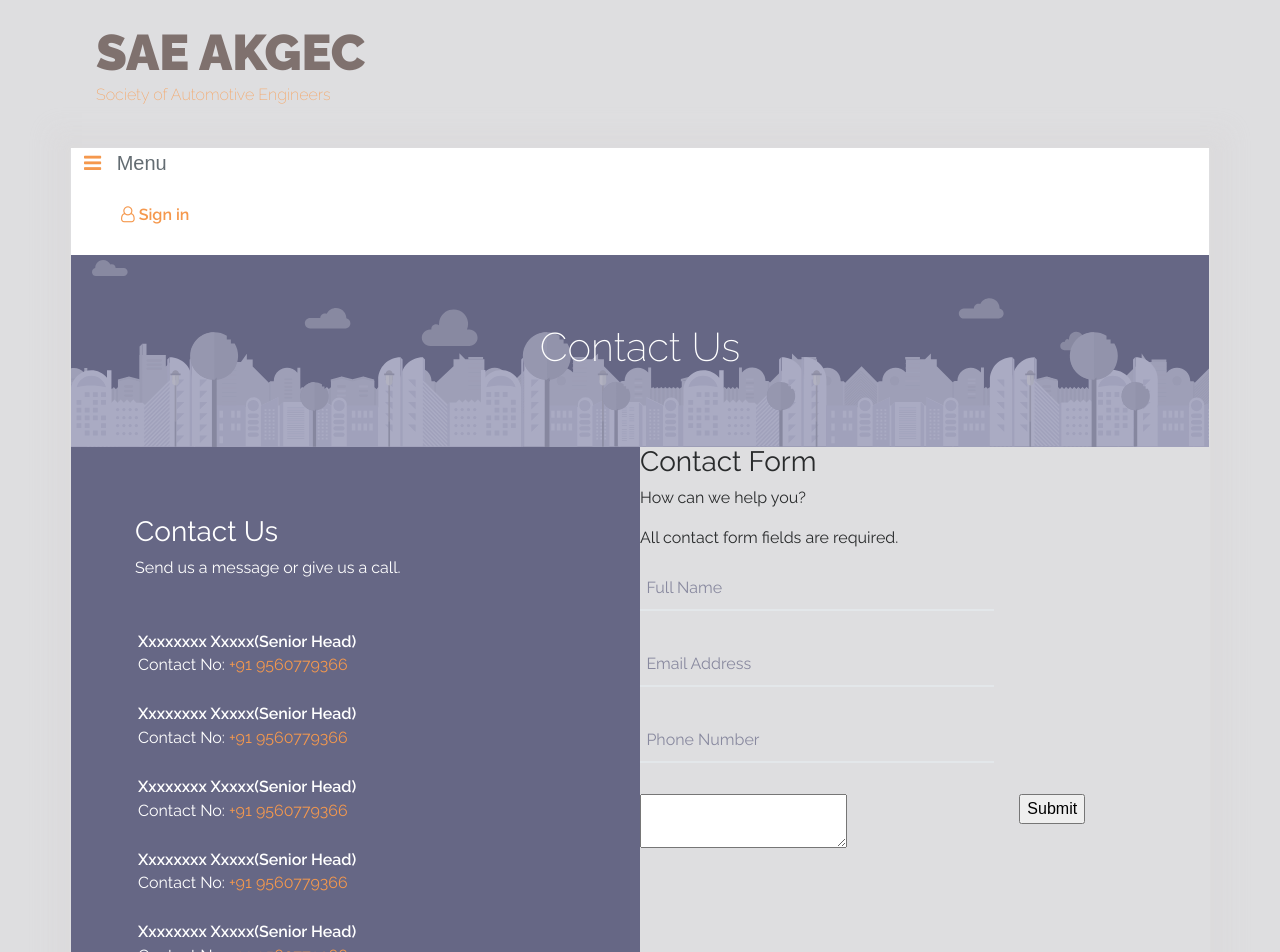
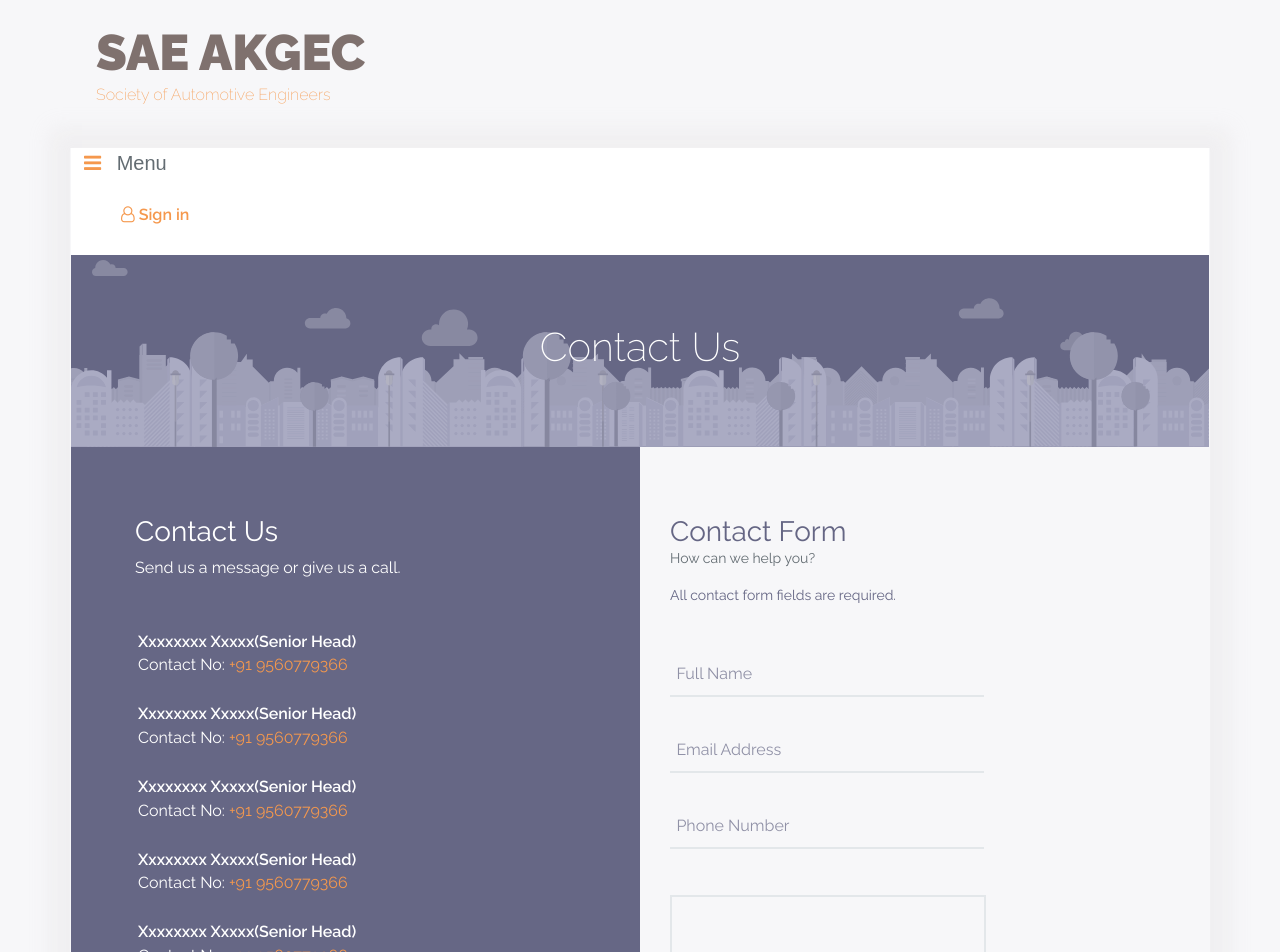
Before and after one commit to deepanshut041/sae, an Angular app in the folder client/: page /contact in a window 1280 px wide. Shown: the top 952 px of the page. Built offline with nearby package versions, Linux system fonts and the light colour scheme; no server answers.

Commit message:
Made contact form

```diff
--- a/client/src/app/app.component.css
+++ b/client/src/app/app.component.css
@@ -15,7 +15,7 @@
 }
 
 .container-fluid{
-    background: #dedee0;
+    background: #f7f7f9;
     padding: 0px 0px 0px 0px;
 }
 
--- a/client/src/app/home/contact/contact.component.css
+++ b/client/src/app/home/contact/contact.component.css
@@ -43,7 +43,34 @@
     margin: 3px;
     font-weight: 600
 }
-
+.form-right{
+    padding-left: 30px;
+    padding-top: 70px;
+    color: #656684;
+}
+.form-right h3{
+    margin-bottom: 0px;
+}
+.form-right p{
+    margin-top: 0px;
+    font-size: 14px;
+}
+form{
+    padding:30px;
+}
+form textarea{
+    background: transparent;
+    width: 93%;
+    margin-top: 15px;
+    border: 2px solid #E3E7EA;
+}
+form textarea:focus{
+    outline: none;
+}
+form button{
+    margin-top: 15px;
+    background: #656684;
+}
 .textBox {
     position: relative;
     width: 100%;
--- a/client/src/app/home/contact/contact.component.html
+++ b/client/src/app/home/contact/contact.component.html
@@ -56,9 +56,11 @@
                 </div>
             </div>
             <div class="col-12 col-lg-6 order-1 order-lg-2">
+                <div class="form-right">
                 <h3>Contact Form</h3>
-                <p> How can we help you?</p>
+                <p class="text-muted"> How can we help you?</p>
                 <p>All contact form fields are required.</p>
+                </div>
                 <form class="row no-gutters">
                     <div class="col-12 col-md-10 col-lg-8">
                             <div class="textBox">
@@ -82,10 +84,10 @@
                                 </div>
                     </div>
                     <div class="col-12 col-md-10 col-lg-8">
-                        <textarea></textarea>
+                        <textarea rows="4"></textarea>
                     </div>
-                    <div>
-                        <button type="submit">Submit</button>
+                    <div class="col-12 col-md-10 col-lg-8">
+                        <button type="submit" class="btn btn-secondary">Submit</button>
                     </div>
                 </form>
             </div>
```
